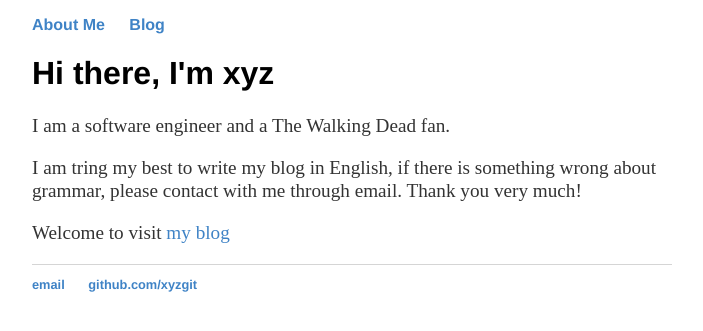
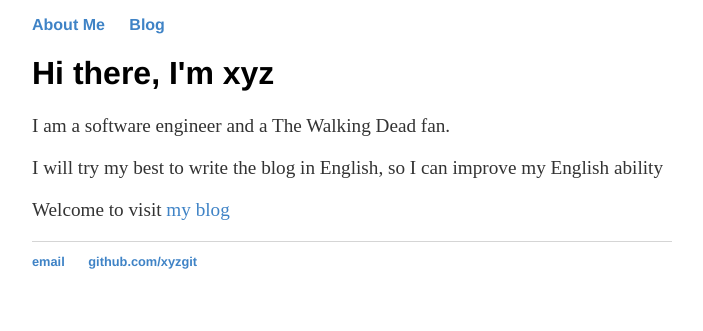
Before and after one commit to xyzgit/xyz.github.io, a Jekyll site: the page built from about_me.html, in a window 1280 px wide. Shown: the top 331 px of the page, without its empty margins (288-991 px from the left). Built offline with Jekyll 4.4.1, drawn with Linux system fonts in a browser that asks for light colours.

```diff
--- a/about_me.html
+++ b/about_me.html
@@ -5,6 +5,6 @@ title: xyz
 <div class="blurb">
 	<h1>Hi there, I'm xyz</h1>
 	<p>I am a software engineer and a The Walking Dead fan.</P>
-	<p>I am tring my best to write my blog in English, if there is something wrong about grammar, please contact with me through email. Thank you very much!</P>
+	<p>I will try my best to write the blog in English, so I can improve my English ability</P>
 	<p>Welcome to visit <a href="./">my blog</a></p>
 </div><!-- /.blurb -->
```
Also changed, not shown: _posts/2016-08-23-switch-hosts.md (+1 -1 lines), _posts/2016-09-01-pod-install.md (+1 -1 lines).
